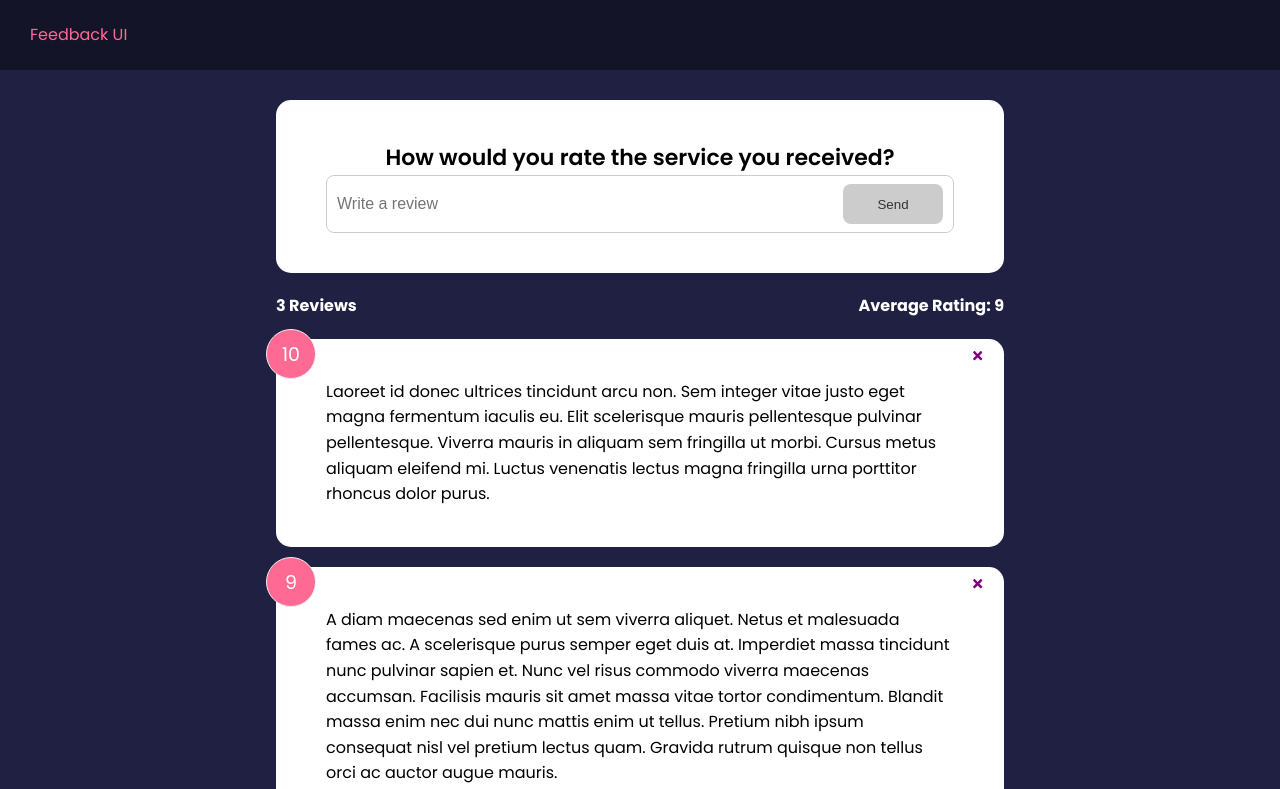
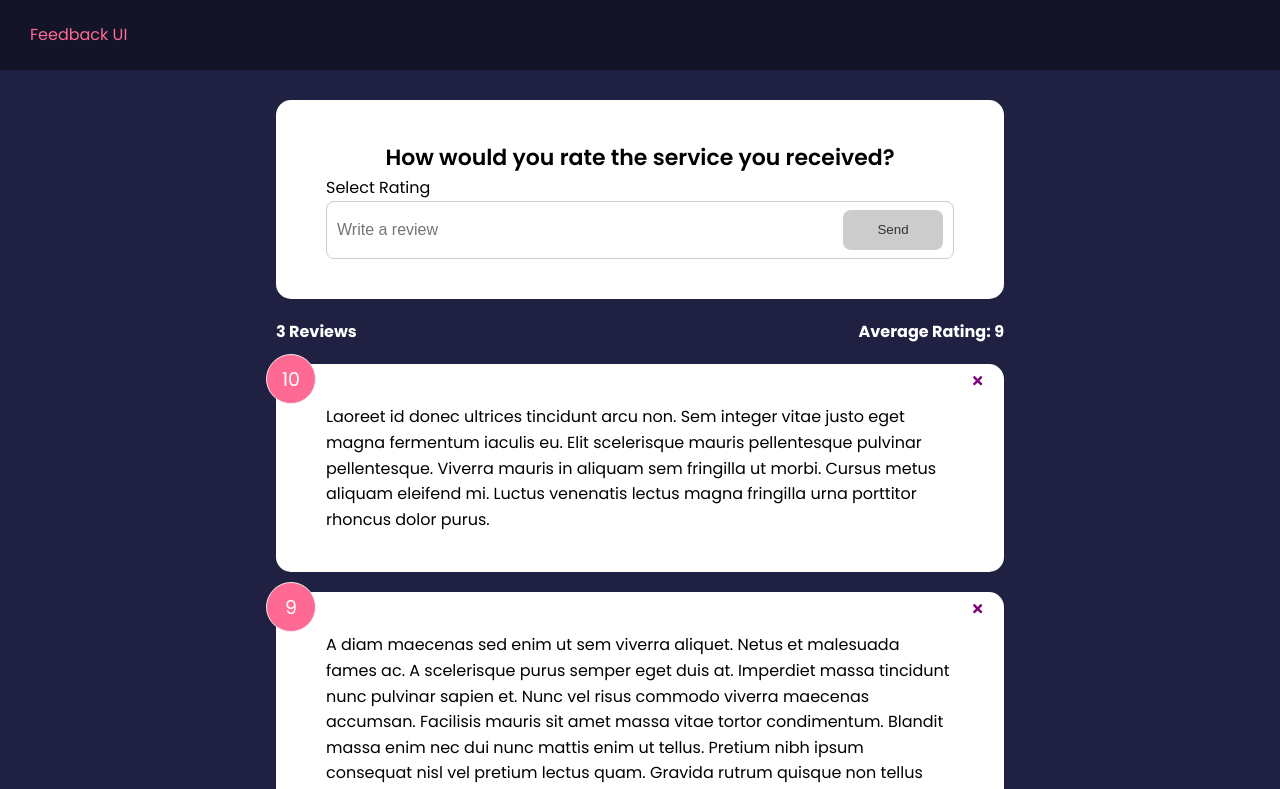
Before and after one commit to ogechinagu/feedbackUITutorial, a React (Create React App) app: page / in a window 1280 px wide. Shown: the top 789 px of the page. Built offline with nearby package versions, Linux system fonts and the light colour scheme.

Commit message:
Created rating select component

```diff
--- a/src/components/FeedbackForm.jsx
+++ b/src/components/FeedbackForm.jsx
@@ -1,9 +1,11 @@
 import { useState } from 'react';
 import { Card } from './shared/Card';
 import { Button } from './shared/Button';
+import { RatingSelect } from "./RatingSelect";
 
 export const FeedbackForm = () => {
   const [text, setText] = useState('');
+  const [rating, setRating] = useState(10);
   const [message, setMessage] = useState('');
   const [btnDisabled, setBtnDisabled] = useState(true);
 
@@ -24,7 +26,7 @@ export const FeedbackForm = () => {
     <Card>
       <form>
         <h2>How would you rate the service you received?</h2>
-        {/* @todo - rating select component */}
+        <RatingSelect />
         <div className='input-group'>
           <input
             type='text'
--- /dev/null
+++ b/src/components/RatingSelect.jsx
@@ -0,0 +1,5 @@
+import React from 'react';
+
+export const RatingSelect = () => {
+  return <div>Select Rating</div>;
+};
```
